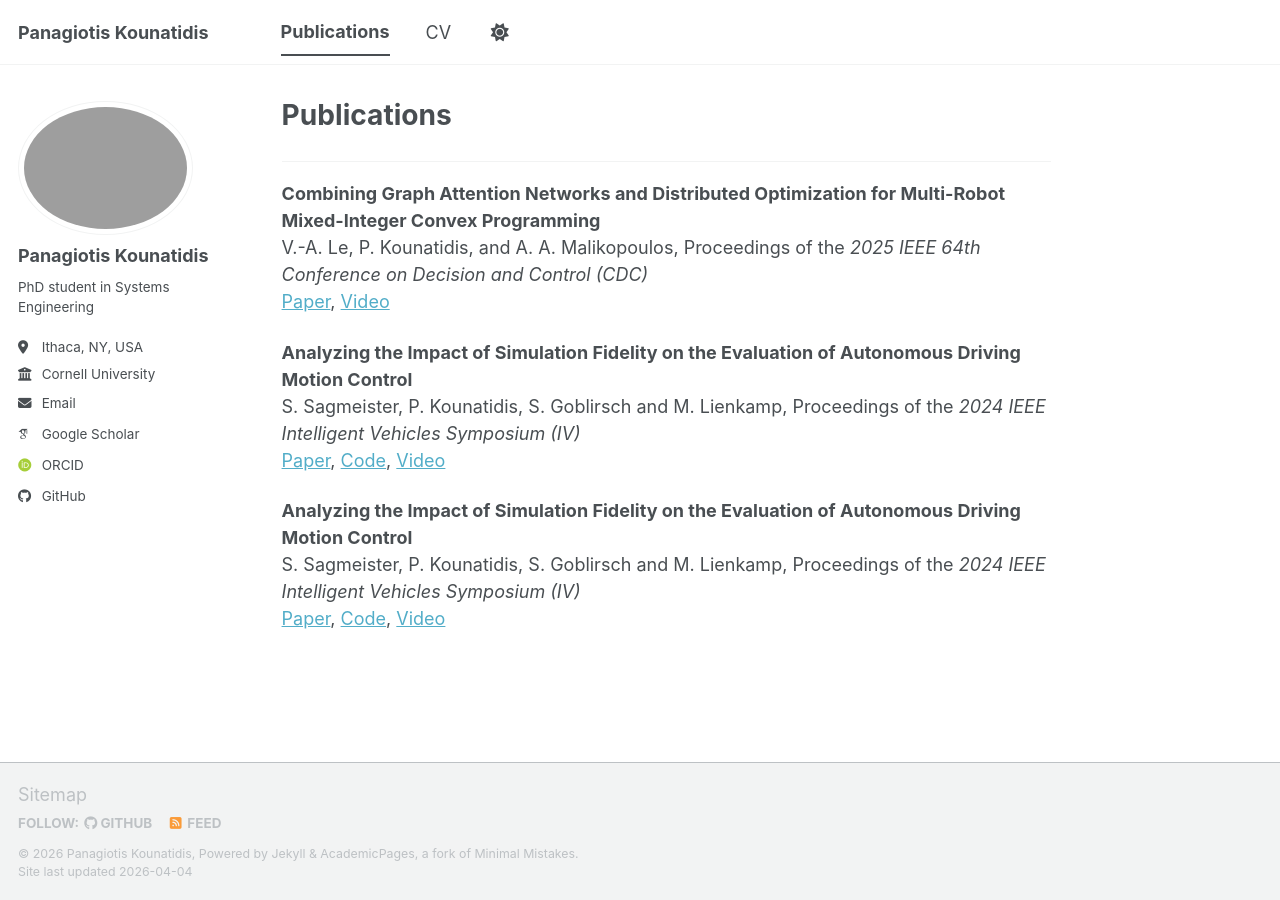
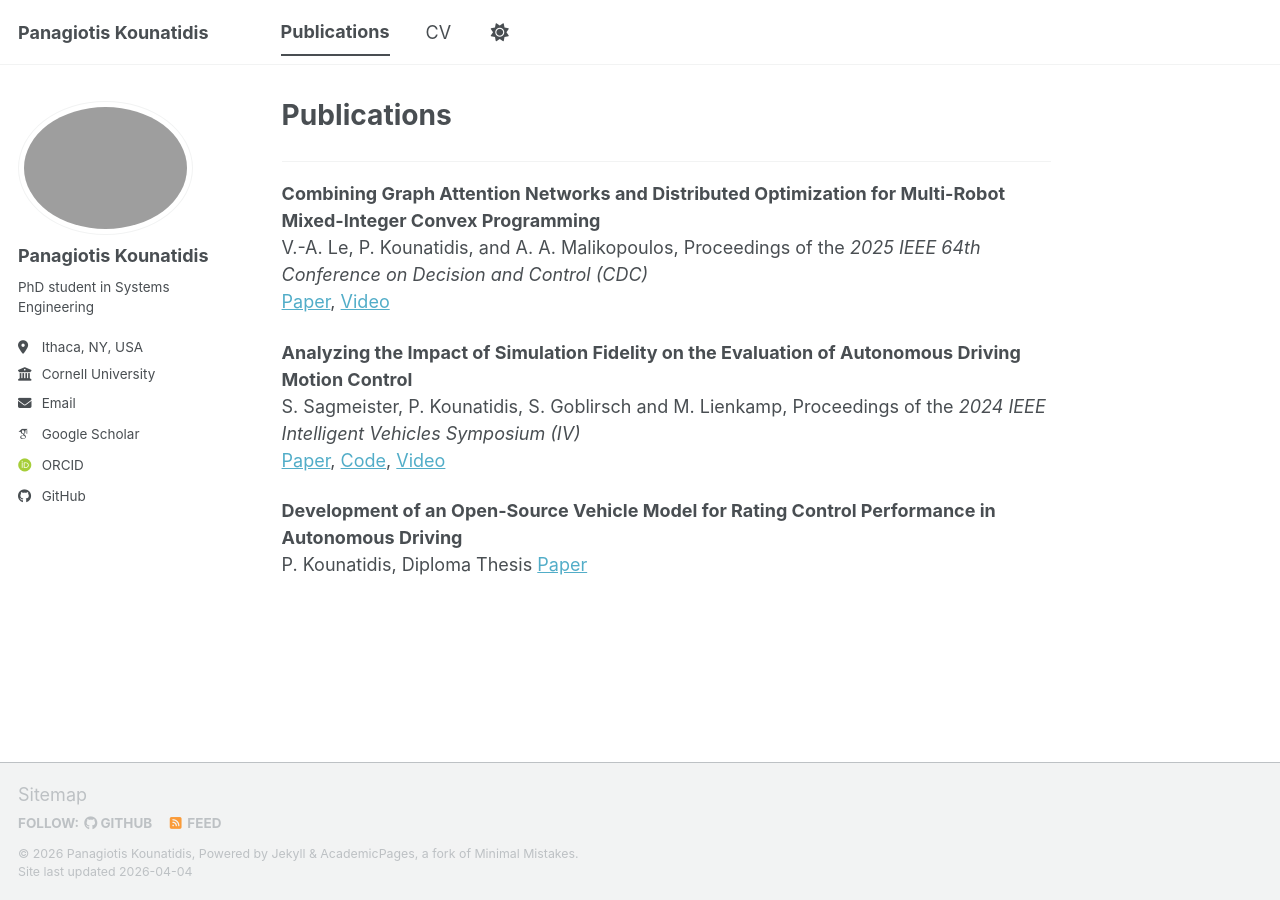
Before and after one commit to Panos20102k/Panos20102k.github.io, a Jekyll site: the page built from _pages/publications.md, in a window 1280 px wide. Built offline with Jekyll 4.4.1, drawn with Linux system fonts in a browser that asks for light colours; some web fonts are replaced; a script bundle is joined from its source files by our own code; library files that are not in the unit come from our copies.

Commit message:
add diploma thesis

```diff
--- a/_pages/publications.md
+++ b/_pages/publications.md
@@ -13,6 +13,6 @@ V.-A. Le, P. Kounatidis, and A. A. Malikopoulos, Proceedings of the *2025 IEEE 6
 S. Sagmeister, P. Kounatidis, S. Goblirsch and M. Lienkamp, Proceedings of the *2024 IEEE Intelligent Vehicles Symposium (IV)*
 [Paper](https://ieeexplore.ieee.org/abstract/document/10588858), [Code](https://github.com/TUMFTM/Open-Car-Dynamics), [Video](https://www.youtube.com/watch?v=2uVidmMZ9ns)
 
-**Analyzing the Impact of Simulation Fidelity on the Evaluation of Autonomous Driving Motion Control**
-S. Sagmeister, P. Kounatidis, S. Goblirsch and M. Lienkamp, Proceedings of the *2024 IEEE Intelligent Vehicles Symposium (IV)*
-[Paper](https://ieeexplore.ieee.org/abstract/document/10588858), [Code](https://github.com/TUMFTM/Open-Car-Dynamics), [Video](https://www.youtube.com/watch?v=2uVidmMZ9ns)
+**Development of an Open-Source Vehicle Model for Rating Control Performance in Autonomous Driving**
+P. Kounatidis, Diploma Thesis
+[Paper](https://dspace.lib.ntua.gr/xmlui/handle/123456789/58426)
```
